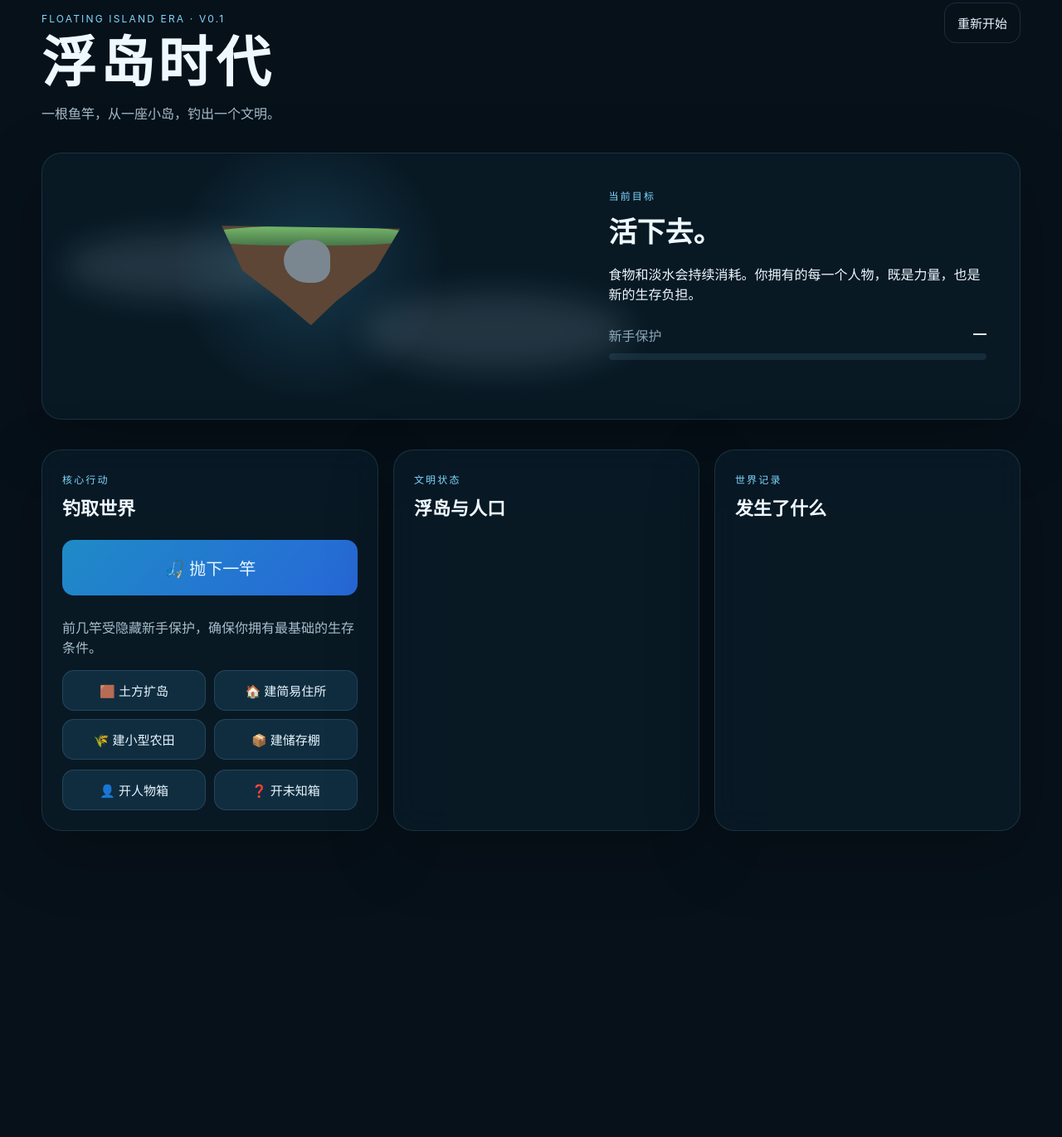
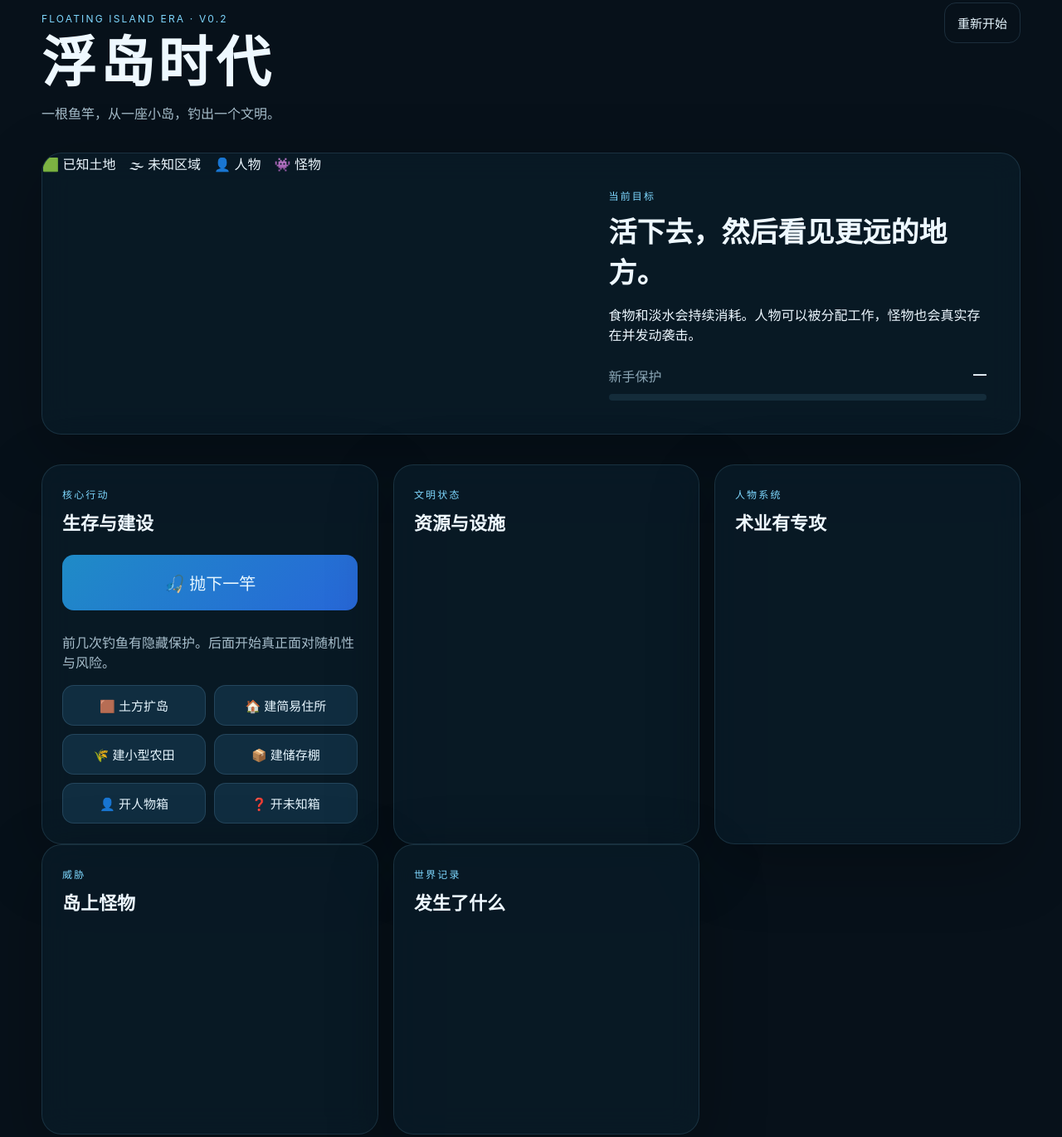
Before and after one commit to ar7317115-ctrl/floating-island-era, a website: page client/index.html in a window 1280 px wide. Shown: the part 27-1398 px from the top of the page at 83% size. Before the commit the page ends 1089 px from the top, so only its background shows below. Drawn offline with Linux system fonts and the light colour scheme; no server answers.

Commit message:
feat: add world map and character assignment UI

```diff
--- a/client/index.html
+++ b/client/index.html
@@ -3,7 +3,7 @@
 <head>
   <meta charset="utf-8" />
   <meta name="viewport" content="width=device-width, initial-scale=1" />
-  <title>浮岛时代 V0.1</title>
+  <title>浮岛时代 V0.2</title>
   <link rel="stylesheet" href="/style.css" />
 </head>
 <body>
@@ -11,7 +11,7 @@
   <main class="shell">
     <header>
       <div>
-        <p class="eyebrow">FLOATING ISLAND ERA · V0.1</p>
+        <p class="eyebrow">FLOATING ISLAND ERA · V0.2</p>
         <h1>浮岛时代</h1>
         <p class="subtitle">一根鱼竿，从一座小岛，钓出一个文明。</p>
       </div>
@@ -19,21 +19,16 @@
     </header>
 
     <section class="hero card">
-      <div class="island-visual">
-        <div class="fog fog-a"></div>
-        <div class="fog fog-b"></div>
-        <div class="island">
-          <div class="grass"></div>
-          <div class="rock"></div>
-        </div>
+      <div class="world-wrap">
+        <div id="world" class="world"></div>
+        <div class="legend">🟩 已知土地　🌫 未知区域　👤 人物　👾 怪物</div>
       </div>
       <div class="hero-copy">
         <span class="tag">当前目标</span>
-        <h2>活下去。</h2>
-        <p>食物和淡水会持续消耗。你拥有的每一个人物，既是力量，也是新的生存负担。</p>
+        <h2>活下去，然后看见更远的地方。</h2>
+        <p>食物和淡水会持续消耗。人物可以被分配工作，怪物也会真实存在并发动袭击。</p>
         <div class="protection">
-          <span>新手保护</span>
-          <strong id="protectionLabel">—</strong>
+          <span>新手保护</span><strong id="protectionLabel">—</strong>
           <div class="bar"><i id="protectionBar"></i></div>
         </div>
       </div>
@@ -43,23 +38,15 @@
 
     <section class="grid">
       <article class="card actions">
-        <div class="section-title">
-          <div>
-            <span class="tag">核心行动</span>
-            <h3>钓取世界</h3>
-          </div>
-        </div>
+        <span class="tag">核心行动</span>
+        <h3>生存与建设</h3>
         <button class="primary big" data-action="fish">🎣 抛下一竿</button>
-        <p class="hint">前几竿受隐藏新手保护，确保你拥有最基础的生存条件。</p>
-
+        <p class="hint">前几次钓鱼有隐藏保护。后面开始真正面对随机性与风险。</p>
         <div class="button-grid">
           <button data-action="expand">🟫 土方扩岛</button>
           <button data-action="build/hut">🏠 建简易住所</button>
           <button data-action="build/farm">🌾 建小型农田</button>
           <button data-action="build/storage">📦 建储存棚</button>
-        </div>
-
-        <div class="button-grid">
           <button data-action="open-character">👤 开人物箱</button>
           <button data-action="open-mystery">❓ 开未知箱</button>
         </div>
@@ -67,12 +54,24 @@
 
       <article class="card">
         <span class="tag">文明状态</span>
-        <h3>浮岛与人口</h3>
+        <h3>资源与设施</h3>
         <div id="civilization" class="civilization"></div>
+      </article>
+
+      <article class="card">
+        <span class="tag">人物系统</span>
+        <h3>术业有专攻</h3>
         <div id="characters" class="characters"></div>
       </article>
+    </section>
 
-      <article class="card log-card">
+    <section class="grid lower">
+      <article class="card">
+        <span class="tag">威胁</span>
+        <h3>岛上怪物</h3>
+        <div id="monsters"></div>
+      </article>
+      <article class="card log-card wide">
         <span class="tag">世界记录</span>
         <h3>发生了什么</h3>
         <div id="log" class="log"></div>
```
